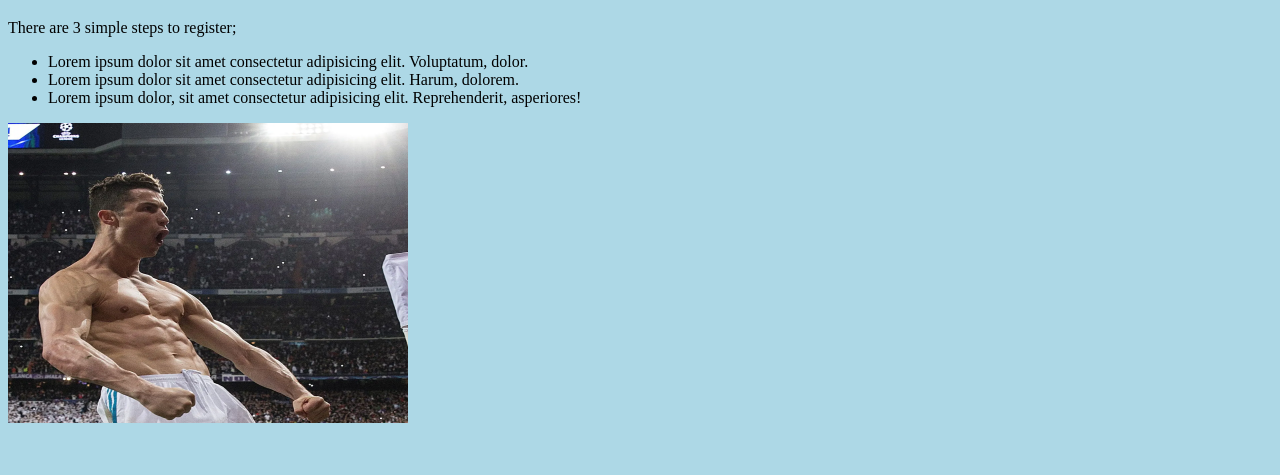
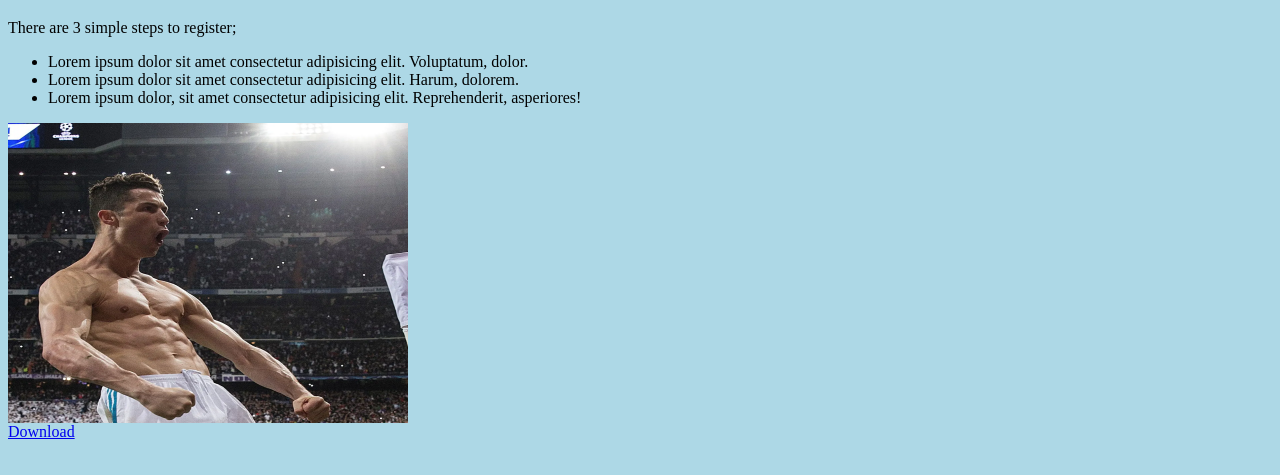
Before and after one commit to dprogrammar8144/Eyewumi, a plain HTML site: page register.html in a window 1280 px wide. Shown: the part 105-580 px from the top of the page. Drawn offline with Linux system fonts and the light colour scheme.

Commit message:
Add files via upload

```diff
--- a/register.html
+++ b/register.html
@@ -18,6 +18,8 @@
             <li>Lorem ipsum dolor, sit amet consectetur adipisicing elit. Reprehenderit, asperiores!</li>
         </ul>
         <img src="images/ronaldo2.webp" alt="" width="400px" height="300px">
+        <br>
+        <a href="images/ronaldo2.webp"dowmload> <img src="" alt="">Download</a>
     </div>
 
 </body>
```
